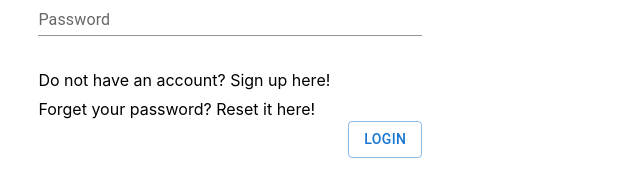
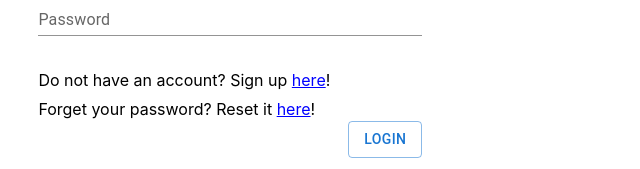
Before and after one commit to CS3219-AY2223S1/cs3219-project-ay2223s1-g27, a React (Create React App) app in the folder frontend/: page /login in a window 1280 px wide. Shown: the part 202-371 px from the top of the page, without its empty margins (0-640 px from the left). Built offline with nearby package versions, Linux system fonts and the light colour scheme.

Commit message:
Minor fixes to UI (#88)
1. Added underline and modified color of hyperlinks shown at Login page
2. Made chat footer to be dynamic to zoom

```diff
--- a/frontend/src/components/LoginPage.js
+++ b/frontend/src/components/LoginPage.js
@@ -123,12 +123,12 @@ function LoginPage() {
                 sx={{ marginBottom: "2rem" }} />
             <div style={{ marginBottom: "5px" }} >
                 Do not have an account? Sign up {' '}
-                <Link to="/signup">here!</Link>
+                <Link style={{color: 'blue', textDecoration: 'underline'}} to="/signup">here</Link>!
             </div>
 
             <div>
                 Forget your password? Reset it {' '}
-                <Link onClick={handleDialog} to="">here!</Link>
+                <Link style={{color: 'blue', textDecoration: 'underline'}} onClick={handleDialog} to="">here</Link>!
             </div>
 
             <Box display={"flex"} flexDirection={"row"} justifyContent={"flex-end"}>
--- a/frontend/src/components/MatchingPage.js
+++ b/frontend/src/components/MatchingPage.js
@@ -85,7 +85,7 @@ function MatchingPage() {
   };
 
   const handleMatchFound = (room_id) => {
-    navigate("/room", { state: { user: location.state.user, room_id: room_id, difficultyLevel: location.state.difficultyLevel } });
+    navigate("/room", { state: { user: location.state.user, room_id: room_id, difficultyLevel: location.state.difficultyLevel, matched: 'true' } });
   }
 
   const handleNoMatchFound = () => {
@@ -111,8 +111,7 @@ function MatchingPage() {
 
     const handleProceedWithoutMatch = () => {
         setIsModalOpen(false);
-        console.log(location.state.difficultyLevel)
-        navigate("/room", {state: { user: location.state.user, difficultyLevel: location.state.difficultyLevel }});
+        navigate("/room", {state: { user: location.state.user, difficultyLevel: location.state.difficultyLevel, matched: 'false' }});
 
         // Disconnect all listeners
         socket.disconnect();
--- a/frontend/src/index.css
+++ b/frontend/src/index.css
@@ -121,9 +121,11 @@ code {
   margin-bottom: 10px;
 }
 .chat_footer {
+  display: flex;
   padding: 10px;
   background-color: #1976d2;
-  height: 7vh;
+  height: 100%;
+  width: 100%;
 }
 .form {
   width: 100%;
```
